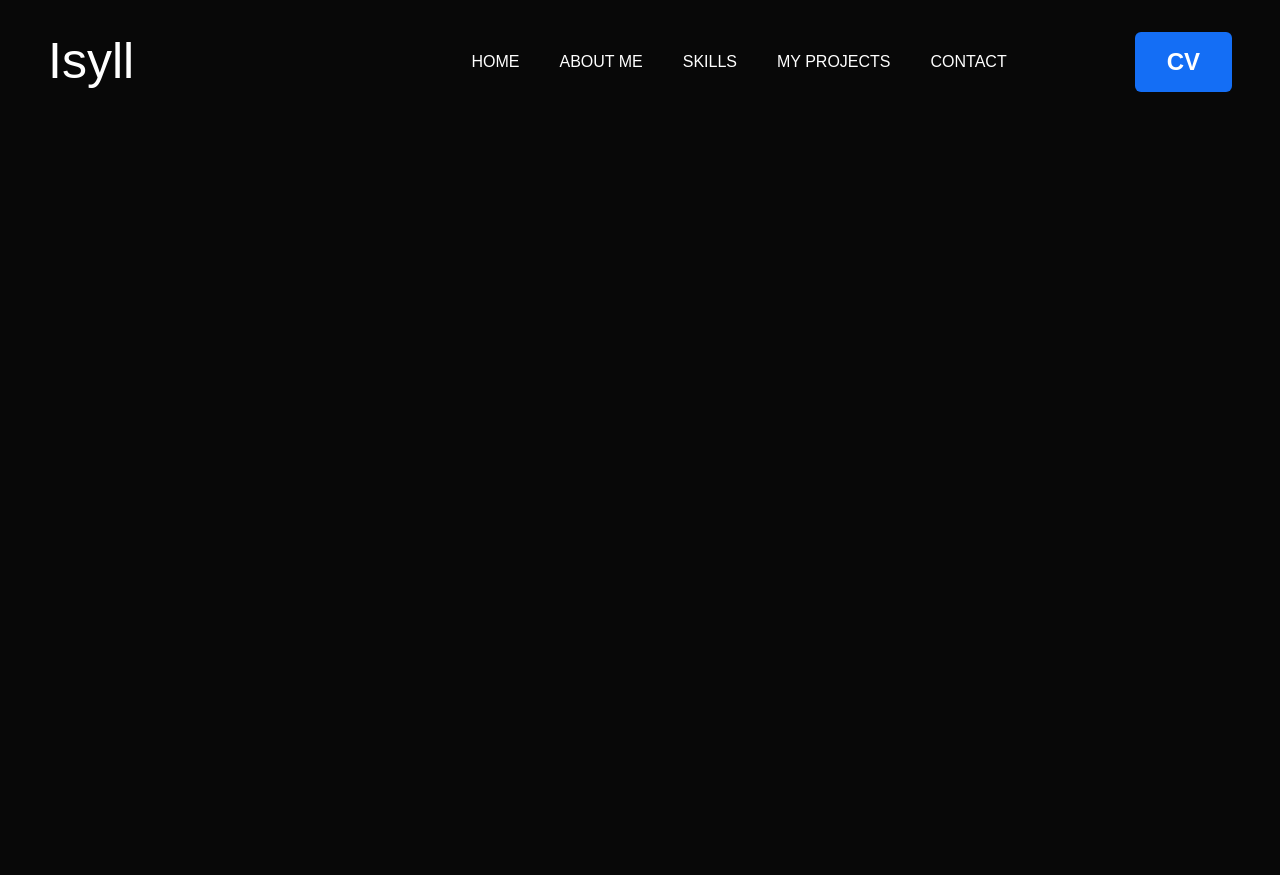
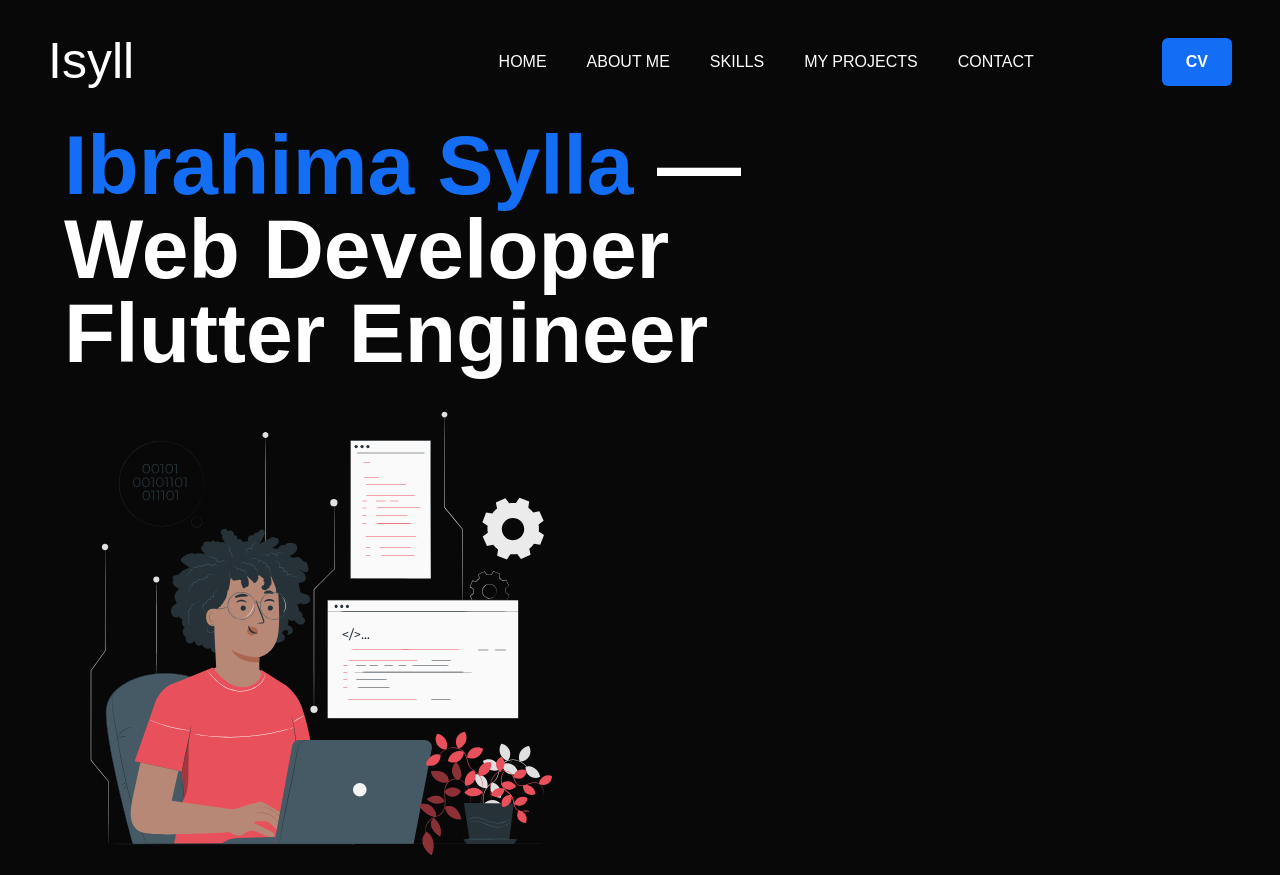
Before and after one commit to isyll/isyll.com, a React (Vite) app: page / in a window 1280 px wide. Before the commit the page ends 800 px from the top, so only its background shows below. Built offline with nearby package versions, Linux system fonts and the light colour scheme; a web font is replaced by a local one.

Commit message:
create Hero

```diff
--- a/package.json
+++ b/package.json
@@ -10,9 +10,12 @@
     "preview": "vite preview"
   },
   "dependencies": {
+    "@types/d3-ease": "^3.0.2",
     "clsx": "^2.1.1",
+    "d3-ease": "^3.0.1",
     "react": "^18.3.1",
-    "react-dom": "^18.3.1"
+    "react-dom": "^18.3.1",
+    "react-spring": "^9.7.4"
   },
   "devDependencies": {
     "@types/react": "^18.3.3",
--- a/src/App.tsx
+++ b/src/App.tsx
@@ -1,9 +1,11 @@
 import Header from './components/Header'
+import Hero from './components/Hero'
 
 function App() {
   return (
     <>
       <Header />
+      <Hero />
     </>
   )
 }
--- a/src/components/Header.tsx
+++ b/src/components/Header.tsx
@@ -37,7 +37,7 @@ function Header() {
             ))}
           </ul>
         </nav>
-        <Button className='font-[600] text-[24px]'>CV</Button>
+        <Button className='font-[600]'>CV</Button>
       </div>
     </header>
   )
--- a/src/components/Hero.tsx
+++ b/src/components/Hero.tsx
@@ -1,3 +1,38 @@
-function Hero() {}
+import { useEffect } from 'react'
+import { useSpring, animated } from 'react-spring'
+import {  easeCubicOut } from 'd3-ease'
+import useTextAnimation from '../hooks/useTextAnimation'
+
+function Hero() {
+  const [styles, api] = useSpring(() => ({
+    from: { transform: 'translateX(100%)', opacity: '0%' },
+    to: { transform: 'translateX(0%)', opacity: '100%' },
+    config: { duration: 1000, easing: easeCubicOut },
+    delay: 300,
+  }))
+  const [line1, line2, line3] = useTextAnimation()
+
+  useEffect(() => {
+    api.start()
+  }, [api])
+
+  return (
+    <div className='flex justify-between px-16 items-center overflow-x-hidden flex-wrap'>
+      <h1 className='text-[84px] leading-none font-bold'>
+        <animated.div style={line1}>
+          <span className='text-primary'>Ibrahima Sylla</span> —
+        </animated.div>
+        <animated.div style={line2}>Web Developer</animated.div>
+        <animated.div style={line3}>Flutter Engineer</animated.div>
+      </h1>
+      <animated.img
+        style={styles}
+        src='/coder-illustration.svg'
+        alt='Coder illustration'
+        width={500}
+      />
+    </div>
+  )
+}
 
 export default Hero
--- a/src/components/ui/Button.tsx
+++ b/src/components/ui/Button.tsx
@@ -7,7 +7,7 @@ function Button({
   children: React.ReactNode
   className?: string
 }) {
-  return <button className={clsx('bg-primary rounded-md px-8 py-3', className)}>{children}</button>
+  return <button className={clsx('bg-primary rounded-md px-6 py-3', className)}>{children}</button>
 }
 
 export default Button
--- /dev/null
+++ b/src/hooks/useTextAnimation.ts
@@ -0,0 +1,27 @@
+import {  easeCubicOut } from 'd3-ease'
+import { useSpring } from 'react-spring'
+
+function useTextAnimation() {
+  const line1 = useSpring({
+    from: { transform: 'translateY(100%)', opacity: '0%' },
+    to: { transform: 'translateY(0%)', opacity: '200%' },
+    config: { duration: 1000, easing: easeCubicOut },
+    delay: 0,
+  })
+  const line2 = useSpring({
+    from: { transform: 'translateY(100%)', opacity: '0%' },
+    to: { transform: 'translateY(0%)', opacity: '200%' },
+    config: { duration: 1000, easing: easeCubicOut },
+    delay: 300,
+  })
+  const line3 = useSpring({
+    from: { transform: 'translateY(100%)', opacity: '0%' },
+    to: { transform: 'translateY(0%)', opacity: '200%' },
+    config: { duration: 1000, easing: easeCubicOut },
+    delay: 600,
+  })
+
+  return [line1, line2, line3]
+}
+
+export default useTextAnimation
--- a/tsconfig.node.json
+++ b/tsconfig.node.json
@@ -7,7 +7,11 @@
     "moduleResolution": "bundler",
     "allowSyntheticDefaultImports": true,
     "strict": true,
-    "noEmit": true
+    "noEmit": true,
+    "baseUrl": "./",
+    "paths": {
+      "@/*": ["src/*"]
+    }
   },
   "include": ["vite.config.ts"]
 }
```
Also changed, not shown: src/index.css (line endings or trailing spaces), 1 other file (tests, documents, lock files or other folders).
